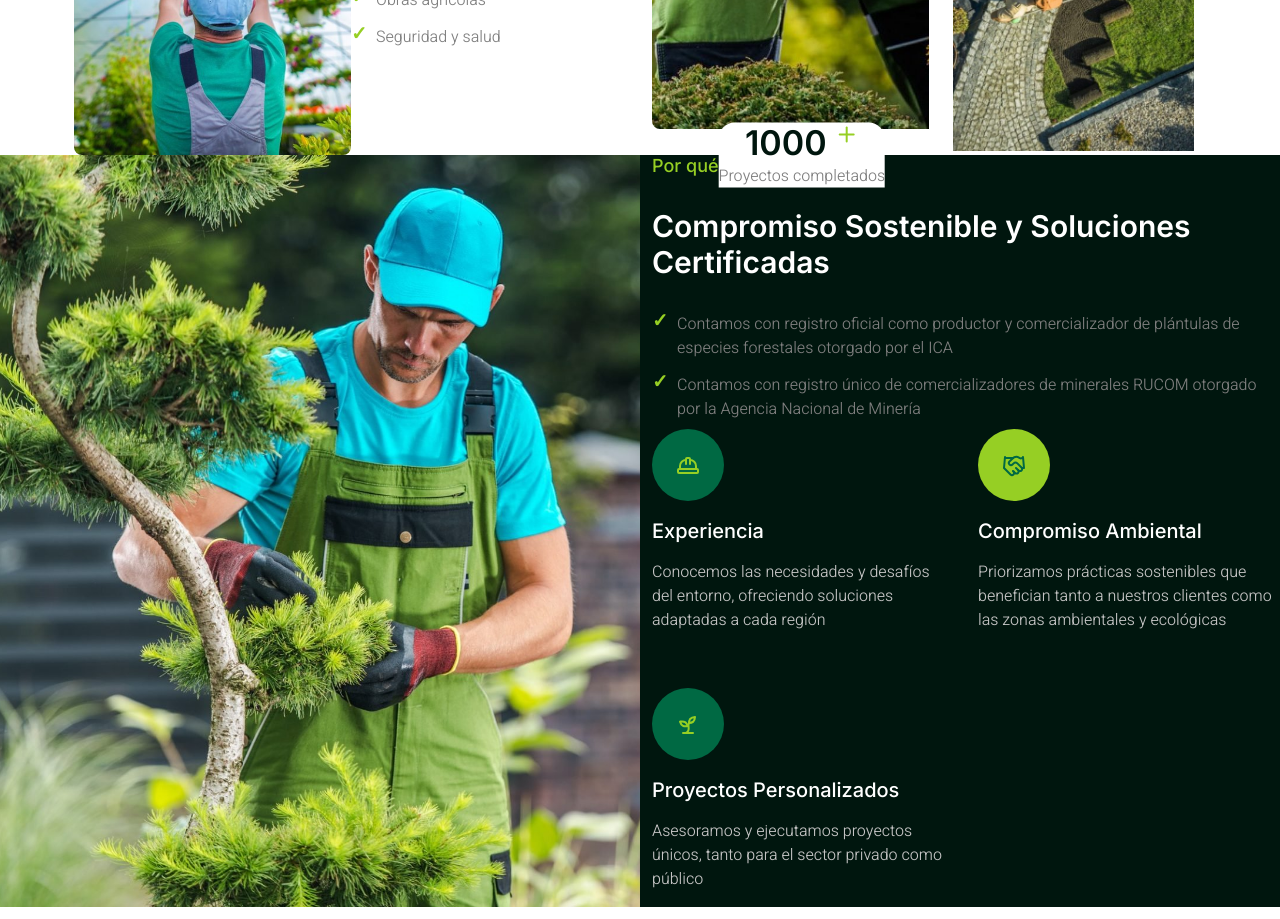
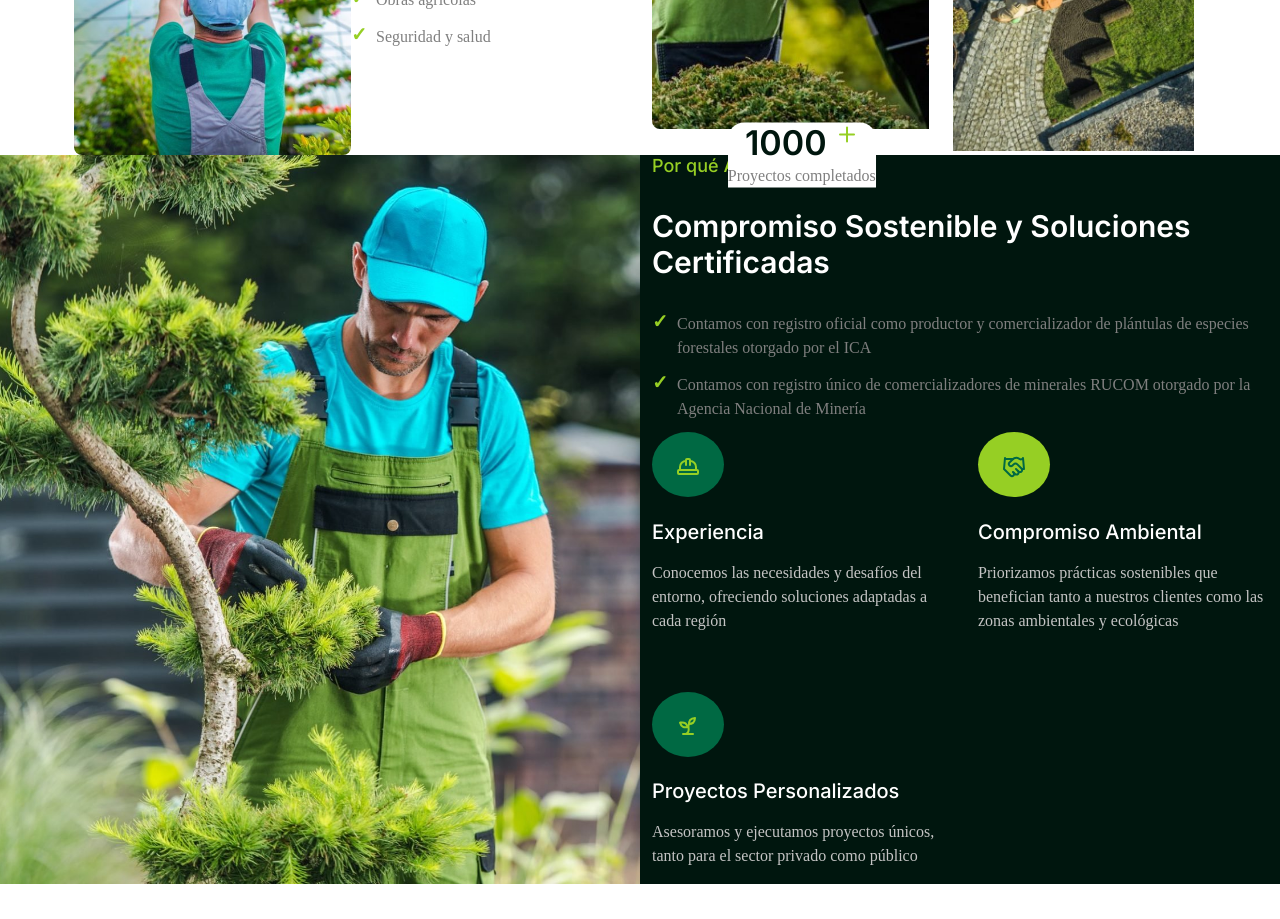
Before and after one commit to holmesmojica-dev/ancestral-landing, a React (Vite) app: page / in a window 1280 px wide. Shown: the part 1500-2419 px from the top of the page. Built offline with nearby package versions, Linux system fonts and the light colour scheme; a small style sheet from the web is missing.

Commit message:
feat(frontend): replace external Google Fonts with local fontsource packages

```diff
--- a/index.html
+++ b/index.html
@@ -29,14 +29,6 @@
 
 		<link rel="icon" type="image/svg+xml" href="/icon.svg" />
 
-		<!-- Google fonts links -->
-		<link rel="preconnect" href="https://fonts.googleapis.com" />
-		<link rel="preconnect" href="https://fonts.gstatic.com" crossorigin />
-		<link
-			href="https://fonts.googleapis.com/css2?family=Heebo:wght@100..900&family=Inter:ital,opsz,wght@0,14..32,100..900;1,14..32,100..900&family=Roboto:ital,wght@0,100;0,300;0,400;0,500;0,700;0,900;1,100;1,300;1,400;1,500;1,700;1,900&display=swap"
-			rel="stylesheet"
-		/>
-
 		<title>Ancestral</title>
 	</head>
 	<body>
--- a/package.json
+++ b/package.json
@@ -10,6 +10,9 @@
     "preview": "vite preview"
   },
   "dependencies": {
+    "@fontsource/heebo": "^5.2.8",
+    "@fontsource/inter": "^5.2.8",
+    "@fontsource/roboto": "^5.2.10",
     "bootstrap": "^5.3.3",
     "lucide-react": "^0.453.0",
     "react": "^18.3.1",
--- /dev/null
+++ b/src/styles/_fonts.scss
@@ -0,0 +1,29 @@
+/* Heebo */
+@import "@fontsource/heebo/100.css";
+@import "@fontsource/heebo/300.css";
+@import "@fontsource/heebo/400.css";
+@import "@fontsource/heebo/500.css";
+@import "@fontsource/heebo/600.css";
+@import "@fontsource/heebo/700.css";
+@import "@fontsource/heebo/800.css";
+@import "@fontsource/heebo/900.css";
+
+/* Inter */
+@import "@fontsource/inter/100.css";
+@import "@fontsource/inter/300.css";
+@import "@fontsource/inter/400.css";
+@import "@fontsource/inter/500.css";
+@import "@fontsource/inter/600.css";
+@import "@fontsource/inter/700.css";
+@import "@fontsource/inter/800.css";
+@import "@fontsource/inter/900.css";
+
+/* Roboto */
+@import "@fontsource/roboto/100.css";
+@import "@fontsource/roboto/300.css";
+@import "@fontsource/roboto/400.css";
+@import "@fontsource/roboto/500.css";
+@import "@fontsource/roboto/600.css";
+@import "@fontsource/roboto/700.css";
+@import "@fontsource/roboto/800.css";
+@import "@fontsource/roboto/900.css";
--- a/src/styles/index.scss
+++ b/src/styles/index.scss
@@ -12,3 +12,5 @@
 @use "./sections/full-screen-banner";
 @use "./sections/our-services";
 @use "./sections/why-us";
+
+@import "./fonts";
```
Also changed, not shown: 1 other file (tests, documents, lock files or other folders).
